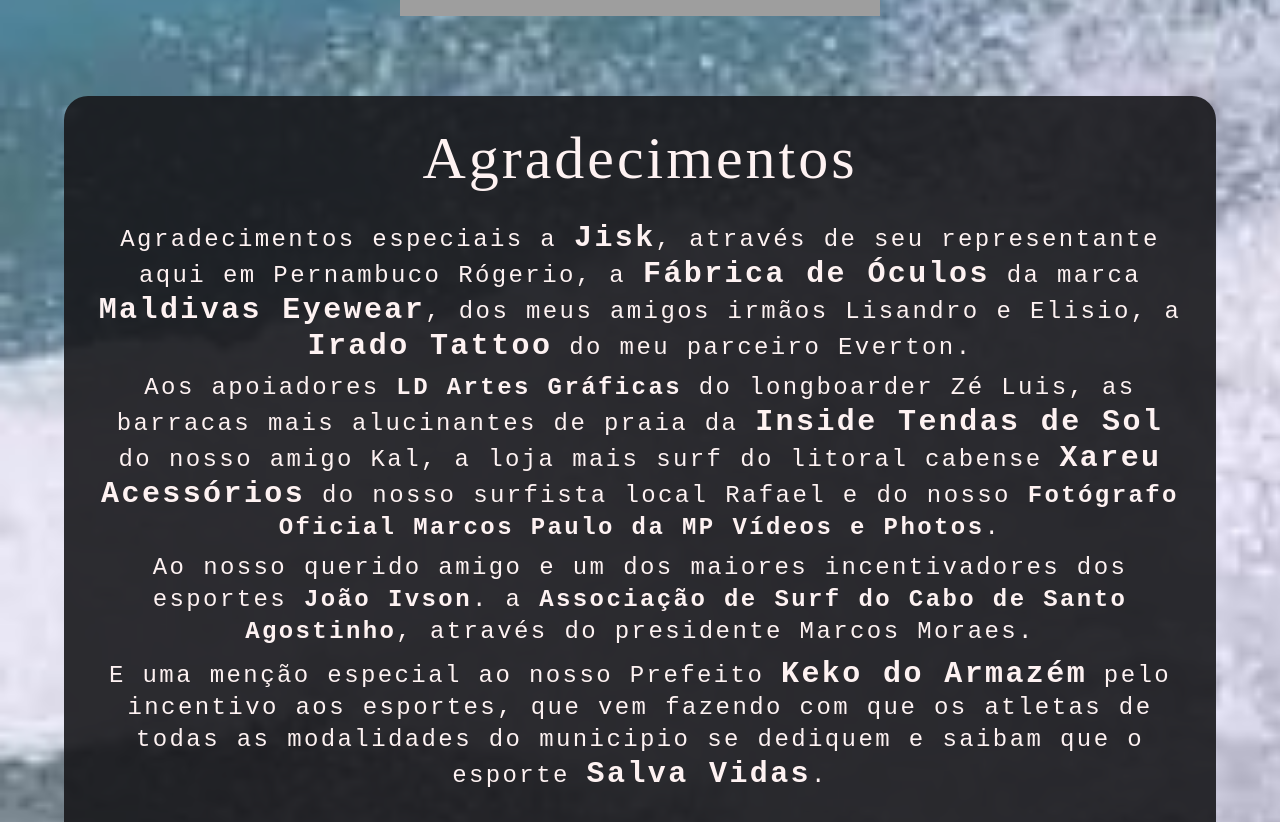
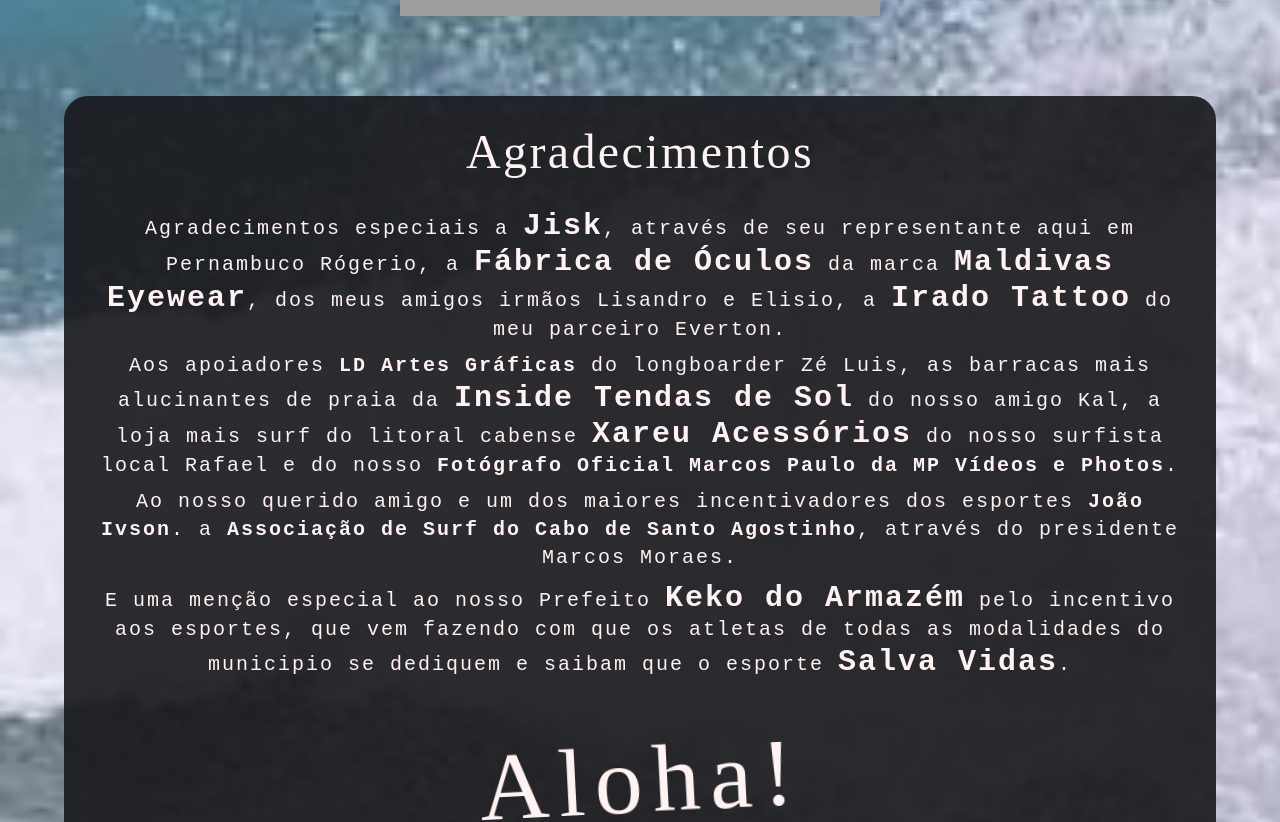
Before and after one commit to sauba/spa-ppsm, a Next.js app: page / in a window 1280 px wide. Shown: the part 360-1182 px from the top of the page. Built offline with nearby package versions, Linux system fonts and the light colour scheme; grey boxes are pictures that could not be loaded.

Commit message:
Update: Agradecimentos Component lg:text-xl

```diff
--- a/src/components/Agradecimentos/index.tsx
+++ b/src/components/Agradecimentos/index.tsx
@@ -16,20 +16,20 @@
         font-pt-mono
         rounded-3xl
       `} id="agradecimentos">
-      <p className={`text-center xl:text-6xl animate-skew-stop tracking-wider font-caveat`}>Agradecimentos</p>
-      <p className={`text-center lg:pt-8 lg:text-2xl tracking-widest leading-loose py-1`}>
+      <p className={`text-center xl:text-5xl animate-skew-stop tracking-wider font-caveat`}>Agradecimentos</p>
+      <p className={`text-center lg:pt-8 lg:text-xl tracking-widest leading-loose py-1`}>
         Agradecimentos especiais a <span className="xl:text-3xl font-bold">Jisk</span>, através de seu representante aqui em Pernambuco Rógerio, a <span className="xl:text-3xl font-bold">Fábrica de Óculos</span> da marca <span className="xl:text-3xl font-bold">Maldivas Eyewear</span>, dos meus amigos irmãos Lisandro e Elisio, a <span className="xl:text-3xl font-bold">Irado Tattoo</span> do meu parceiro Everton.
       </p>
 
-      <p className={`text-center xl:text-2xl tracking-widest leading-loose py-1`}>
+      <p className={`text-center lg:text-xl tracking-widest leading-loose py-1`}>
         Aos apoiadores <span className="font-bold">LD Artes Gráficas</span> do longboarder Zé Luis, as barracas mais alucinantes de praia da <span className="xl:text-3xl font-bold">Inside Tendas de Sol</span> do nosso amigo Kal, a loja mais surf do litoral cabense <span className="xl:text-3xl font-bold">Xareu Acessórios</span> do nosso surfista local Rafael e do nosso <span className="font-bold">Fotógrafo Oficial Marcos Paulo da MP Vídeos e Photos</span>.
       </p>
 
-      <p className={`text-center xl:text-2xl tracking-widest leading-loose py-1`}>
+      <p className={`text-center lg:text-xl tracking-widest leading-loose py-1`}>
         Ao nosso querido amigo e um dos maiores incentivadores dos esportes <span className="font-bold">João Ivson</span>. a <span className="font-bold">Associação de Surf do Cabo de Santo Agostinho</span>, através do presidente Marcos Moraes.
       </p>
 
-      <p className={`text-center xl:text-2xl tracking-widest leading-loose py-1`}>
+      <p className={`text-center lg:text-xl tracking-widest leading-loose py-1`}>
         E uma menção especial ao nosso Prefeito <span className="xl:text-3xl font-bold">Keko do Armazém</span> pelo incentivo aos esportes, que vem fazendo com que os atletas de todas as modalidades do municipio se dediquem e saibam que o esporte <span className="xl:text-3xl font-bold">Salva Vidas</span>.
       </p>
 
```
